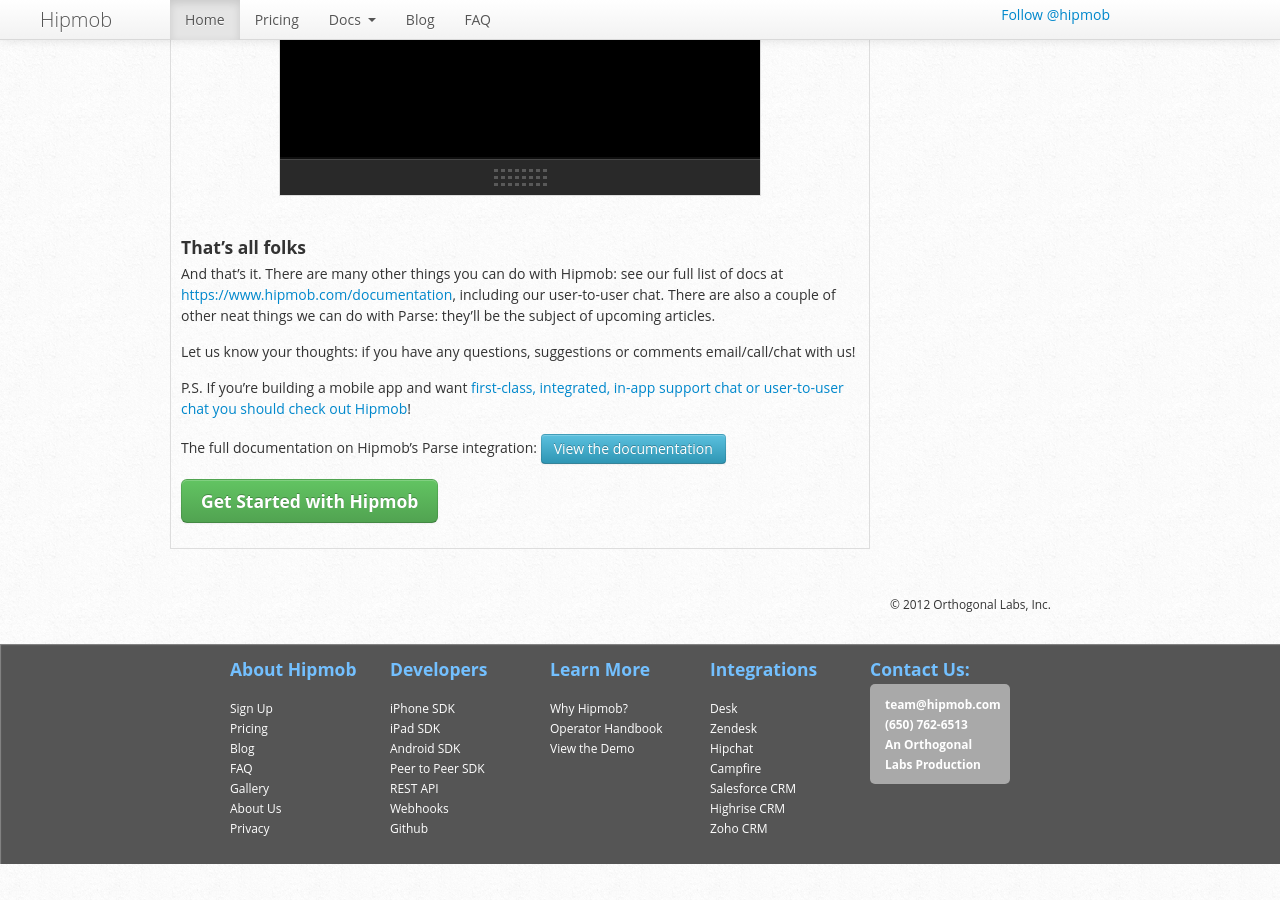
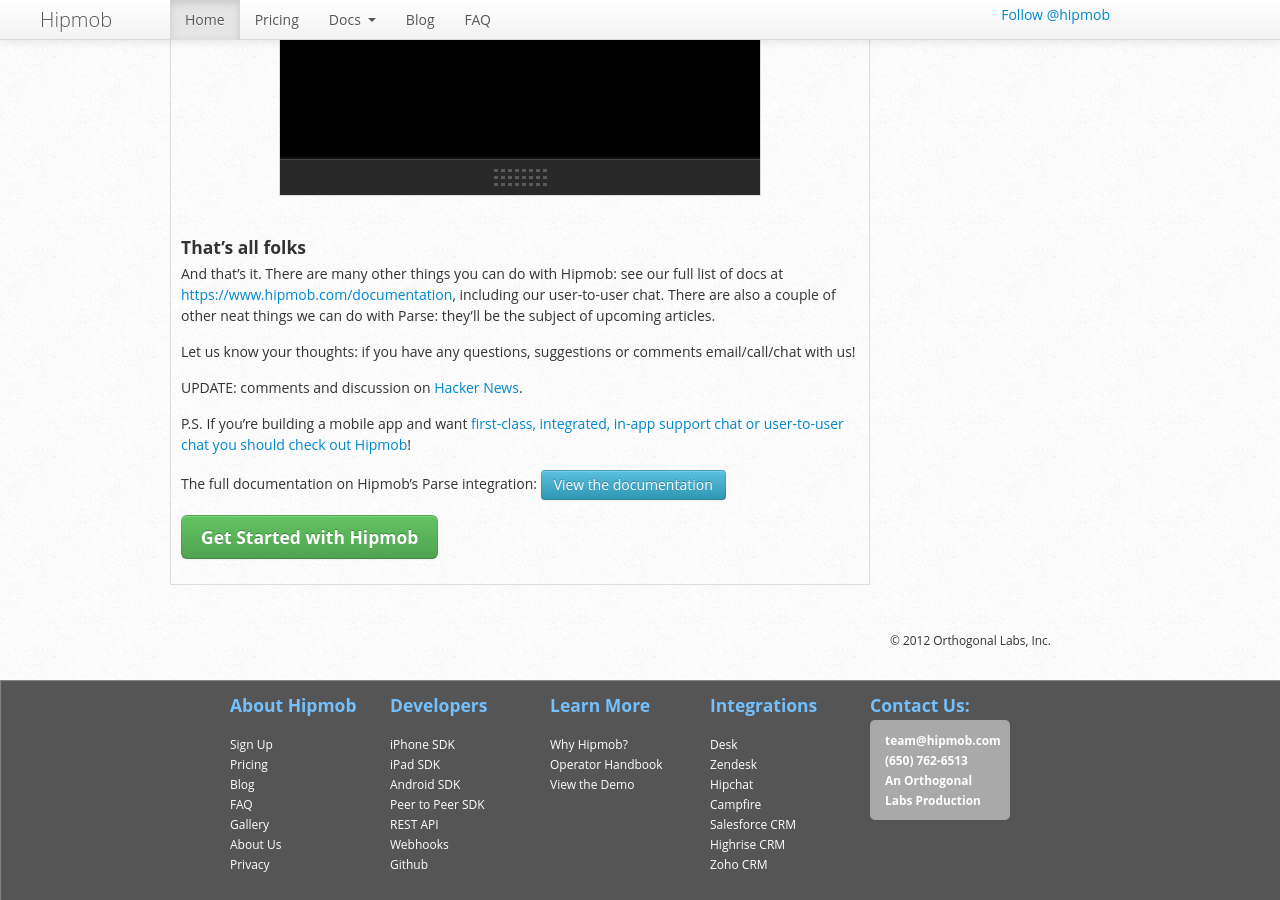
Before and after one commit to Hipmob/hipmob.github.com, a Jekyll site: the page built from _posts/2012-11-03-How-to-add-live-chat-to-your-Parse-powered-app-with-Hipmob.markdown, in a window 1280 px wide and 900 px high, scrolled down 8585 px. Built offline with Jekyll 4.4.1, drawn with Linux system fonts in a browser that asks for light colours; Markdown is read by kramdown in place of the engine named in the settings; comment, search, counter and statistics services are not loaded; before the commit the page ends 9449 px from its top, so only the background shows below that.

Commit message:
Added the HN link.

```diff
--- a/_posts/2012-11-03-How-to-add-live-chat-to-your-Parse-powered-app-with-Hipmob.markdown
+++ b/_posts/2012-11-03-How-to-add-live-chat-to-your-Parse-powered-app-with-Hipmob.markdown
@@ -277,6 +277,8 @@
 
 Let us know your thoughts: if you have any questions, suggestions or comments email/call/chat with us!
 
+UPDATE: comments and discussion on <a target="_blank" href="https://news.ycombinator.com/item?id=4737670"> Hacker News</a>.
+
 P.S. If you're building a mobile app and want [first-class, integrated, in-app support chat or user-to-user chat you should check out Hipmob](https://www.hipmob.com/)!
 
 The full documentation on Hipmob's Parse integration: <a href="https://www.hipmob.com/documentation/integrations/parse.html" target="_blank" class="btn btn-info">View the documentation</a>
```
